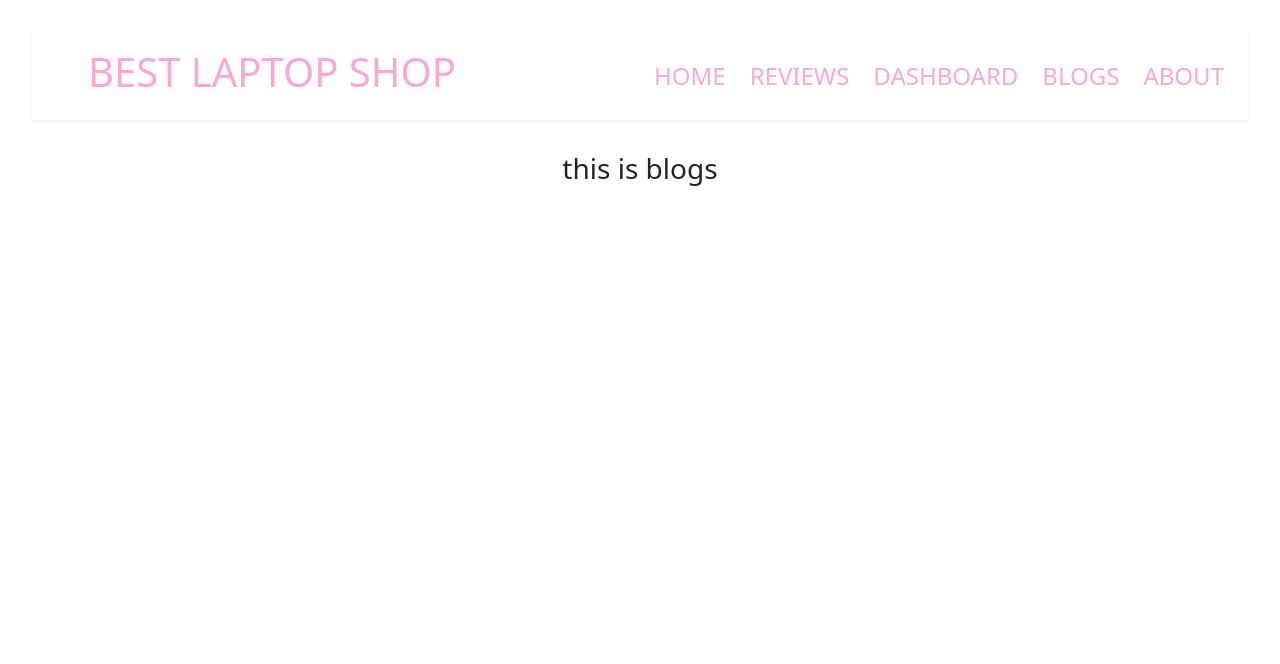
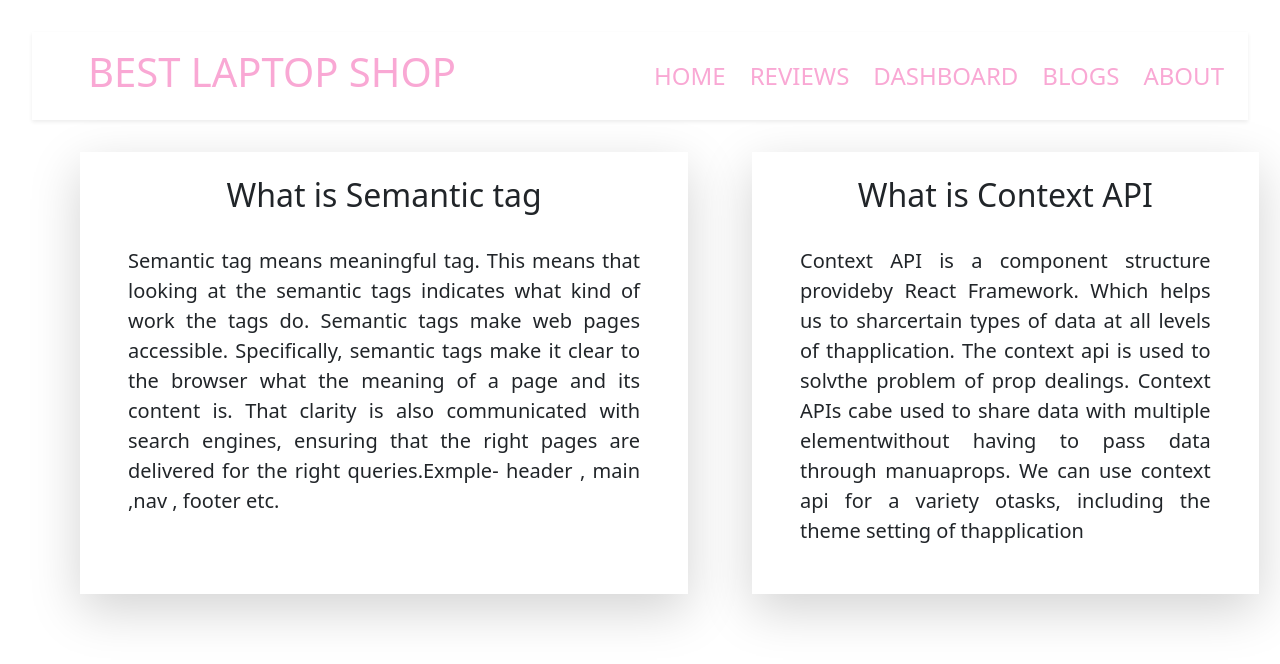
Before and after one commit to Ashraful610/product-analysis, a React (Create React App) app: page /blogs in a window 1280 px wide. Shown: the top 664 px of the page. Built offline with nearby package versions, Linux system fonts and the light colour scheme.

Commit message:
blogs-section-done

```diff
--- a/src/components/Blogs/Blogs.css
+++ b/src/components/Blogs/Blogs.css
@@ -0,0 +1,12 @@
+.semantic-article{
+    display: flex;
+    flex-direction: column;
+    text-align: justify;
+    font-size: 20px;
+}
+.context-article{
+    display: flex;
+    flex-direction: column;
+    text-align: justify;
+    font-size: 20px;
+}
--- a/src/components/Blogs/Blogs.js
+++ b/src/components/Blogs/Blogs.js
@@ -1,10 +1,21 @@
 import React from 'react';
-
+import './Blogs.css'
 const Blogs = () => {
     return (
-        <div>
-            <h3>this is blogs</h3>
-        </div>
+            <section className='grid d-flex m-8 gap-16'>
+                <div className='col-lg-6 p-6 ms-12 shadow-lg' >
+                    <h2>What is Semantic tag</h2>
+                    <article className='semantic-article p-4'>
+                      Semantic tag means meaningful tag. This means that looking   at the semantic tags indicates what kind of work the tags   do. Semantic tags make web pages accessible. Specifically,   semantic tags make it clear to the browser what the meaning   of a page and its content is. That clarity is also   communicated with search engines, ensuring that the right   pages are delivered for the right queries.Exmple- header ,   main ,nav , footer etc.
+                    </article>
+                </div>
+                <div className='col-lg-5 p-6 shadow-lg'>
+                        <h2>What is Context API</h2>
+                        <article className='context-article p-4'>
+                            Context API is a component structure provideby React Framework. Which helps us to sharcertain types of data at all levels of thapplication. The context api is used to solvthe problem of prop dealings. Context APIs cabe used to share data with multiple elementwithout having to pass data through manuaprops. We can use context api for a variety otasks, including the theme setting of thapplication
+                        </article>
+                </div>
+            </section>
     );
 };
 
--- a/src/components/PieChart/PieChart1.js
+++ /dev/null
@@ -1,54 +0,0 @@
-import React from 'react';
-import { Pie, PieChart } from 'recharts';
-
-
-const PieChart1 = () => {
-    const data  = [
-        {
-            "month": "Mar",
-            "investment": 100000,
-            "sell": 241,
-            "revenue": 10401
-        },
-        {
-            "month": "Apr",
-            "investment": 200000,
-            "sell": 423,
-            "revenue": 24500
-        },
-        {
-            "month": "May",
-            "investment": 500000,
-            "sell": 726,
-            "revenue": 67010
-        },
-        {
-            "month": "Jun",
-            "investment": 500000,
-            "sell": 529,
-            "revenue": 40405
-        },
-        {
-            "month": "Jul",
-            "investment": 600000,
-            "sell": 601,
-            "revenue": 50900
-        },
-        {
-            "month": "Aug",
-            "investment": 700000,
-            "sell": 670,
-            "revenue": 61000
-        }
-    ]
-    return (
-        <div>
-          <PieChart width={400} height={300} data={data} >
-              <Pie dataKey="investment" type=''  cx={200} cy={200}  outerRadius={60} fill="#8884d8">
-            </Pie>
-          </PieChart>
-        </div>
-    );
-};
-
-export default PieChart1;
```
